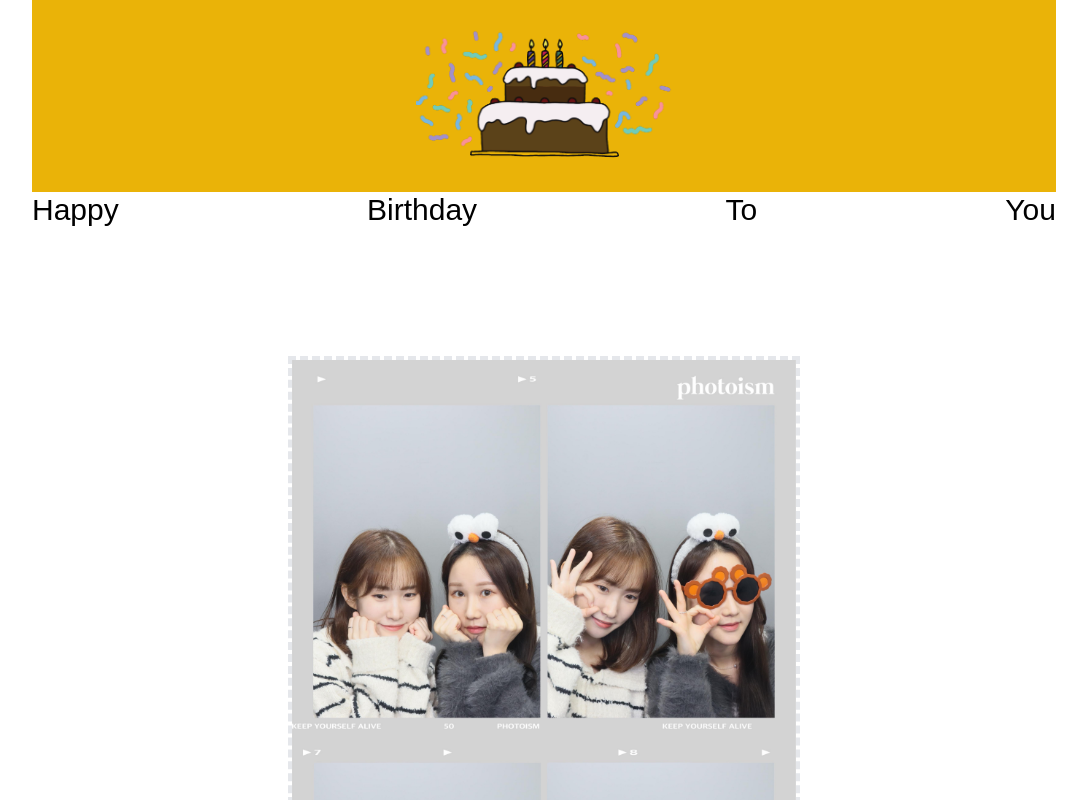
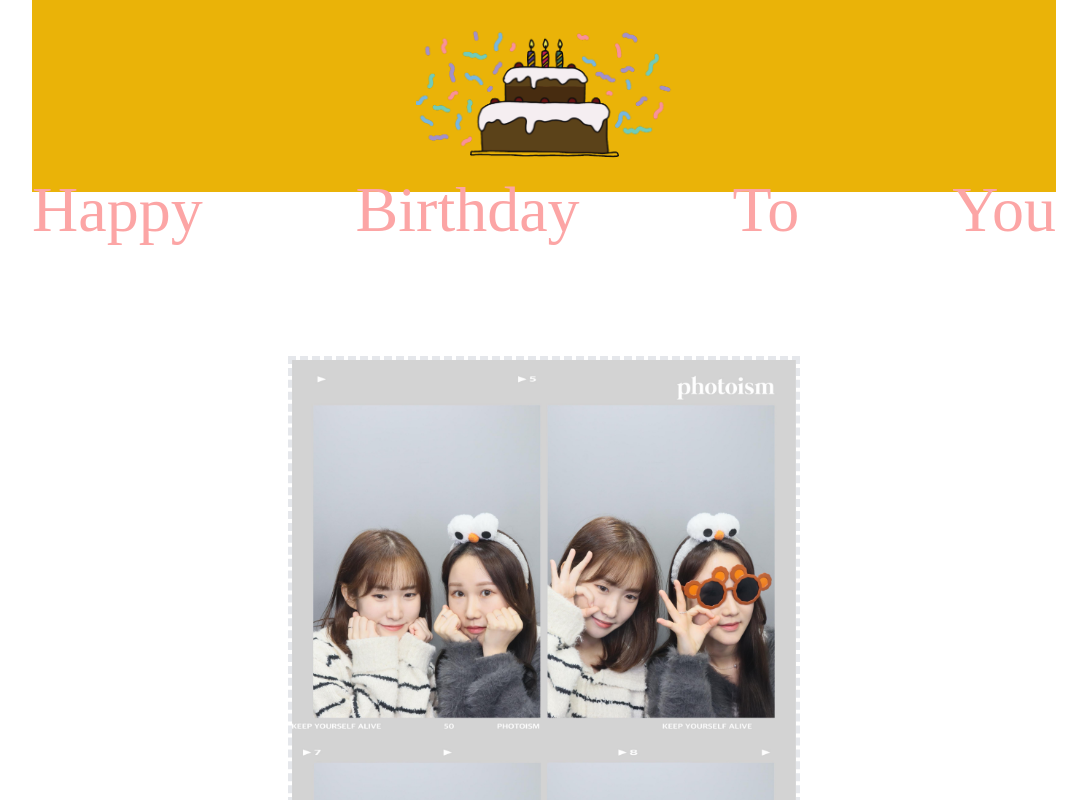
Before and after one commit to hyeleeeeen/birthday_project, a React (Create React App) app: page / in a window 1280 px wide. Shown: the top 800 px of the page, without its empty margins (96-1183 px from the left). Built offline with nearby package versions, Linux system fonts and the light colour scheme; a web font is replaced by a local one.

Commit message:
:recycle:refactor: 태그 수정

```diff
--- a/src/components/Nav.js
+++ b/src/components/Nav.js
@@ -2,16 +2,24 @@ const Nav = ({ Link }) => {
   return (
     <ul className="flex justify-between text-2xl xl:text-3xl">
       <li>
-        <Link to="/happy">Happy</Link>
+        <Link to="/happy">
+          <h2>Happy</h2>
+        </Link>
       </li>
       <li>
-        <Link to="/birthday">Birthday</Link>
+        <Link to="/birthday">
+          <h2>Birthday</h2>
+        </Link>
       </li>
       <li>
-        <Link to="/to">To</Link>
+        <Link to="/to">
+          <h2>To</h2>
+        </Link>
       </li>
       <li>
-        <Link to="/you">You</Link>
+        <Link to="/you">
+          <h2>You</h2>
+        </Link>
       </li>
     </ul>
   );
```
